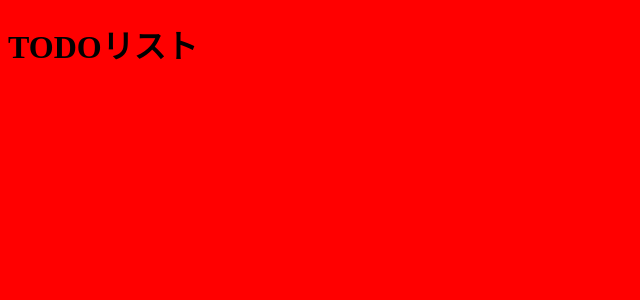
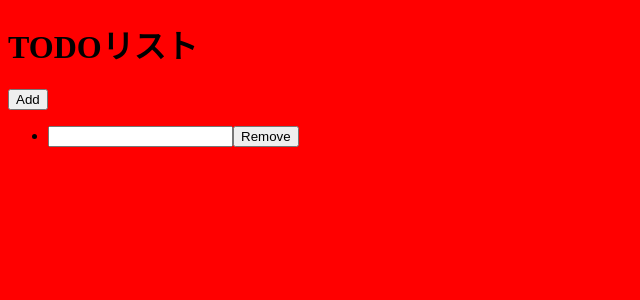
Before and after one commit to 8mo10dance/gaco2, a React app in the folder js01/: page / in a window 1280 px wide. Shown: the top 300 px of the page, without its empty margins (0-640 px from the left). Built offline with nearby package versions, Linux system fonts and the light colour scheme.

Commit message:
TodoList の見た目を作成する

```diff
--- a/js01/src/App.js
+++ b/js01/src/App.js
@@ -1,5 +1,11 @@
 import React from "react";
+import TodoList from "./TodoList";
 
 export default function App() {
-  return <h1>TODOリスト</h1>;
+  return (
+    <div>
+      <h1>TODOリスト</h1>
+      <TodoList />
+    </div>
+  );
 }
--- /dev/null
+++ b/js01/src/TodoList/Todo/index.js
@@ -0,0 +1,10 @@
+import React from "react";
+
+export default function Todo() {
+  return (
+    <div>
+      <input type="text" />
+      <button>Remove</button>
+    </div>
+  );
+}
--- /dev/null
+++ b/js01/src/TodoList/index.js
@@ -0,0 +1,15 @@
+import React from "react";
+import Todo from "./Todo";
+
+export default function TodoList() {
+  return (
+    <div>
+      <button>Add</button>
+      <ul>
+        <li>
+          <Todo />
+        </li>
+      </ul>
+    </div>
+  );
+}
```
